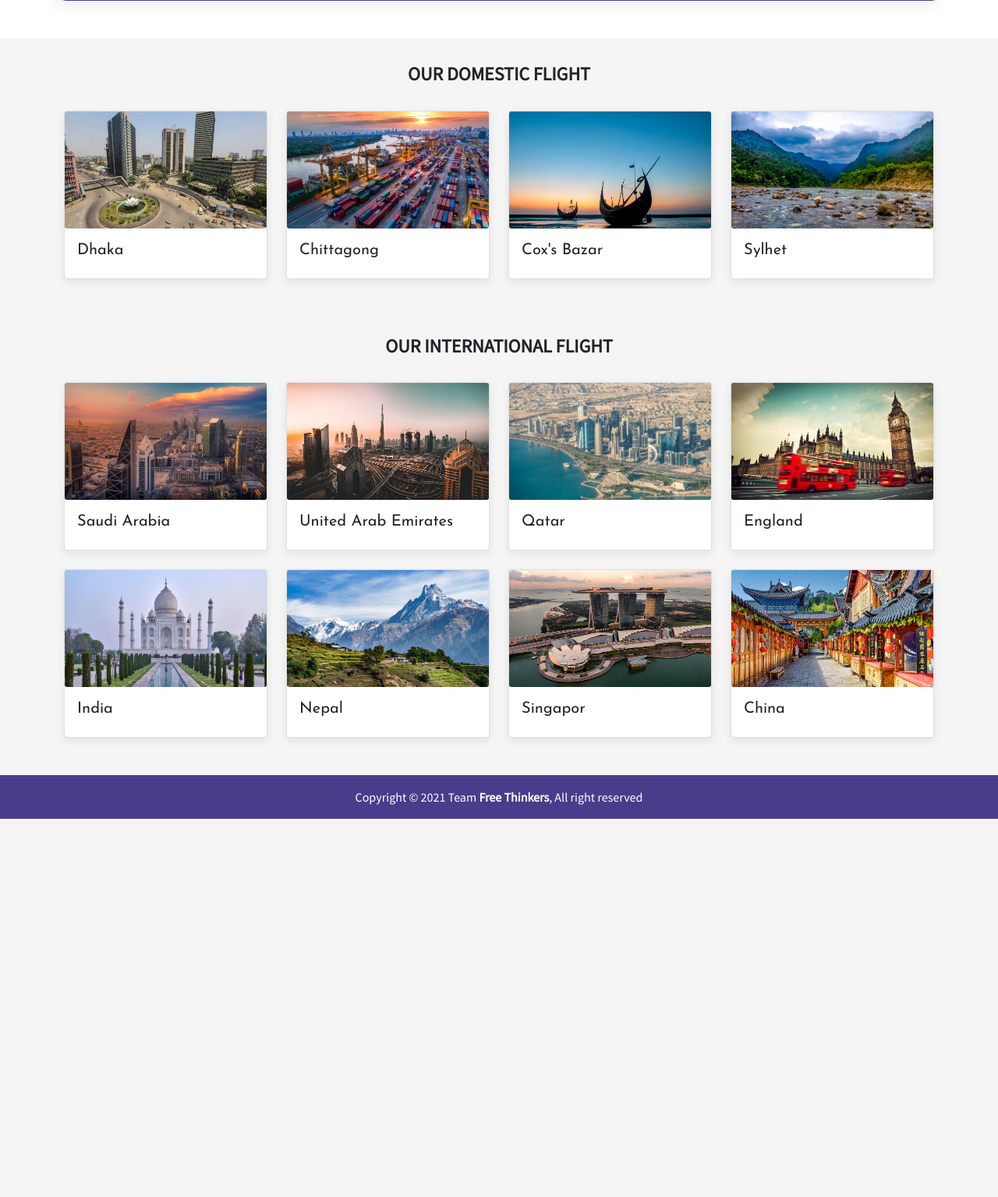
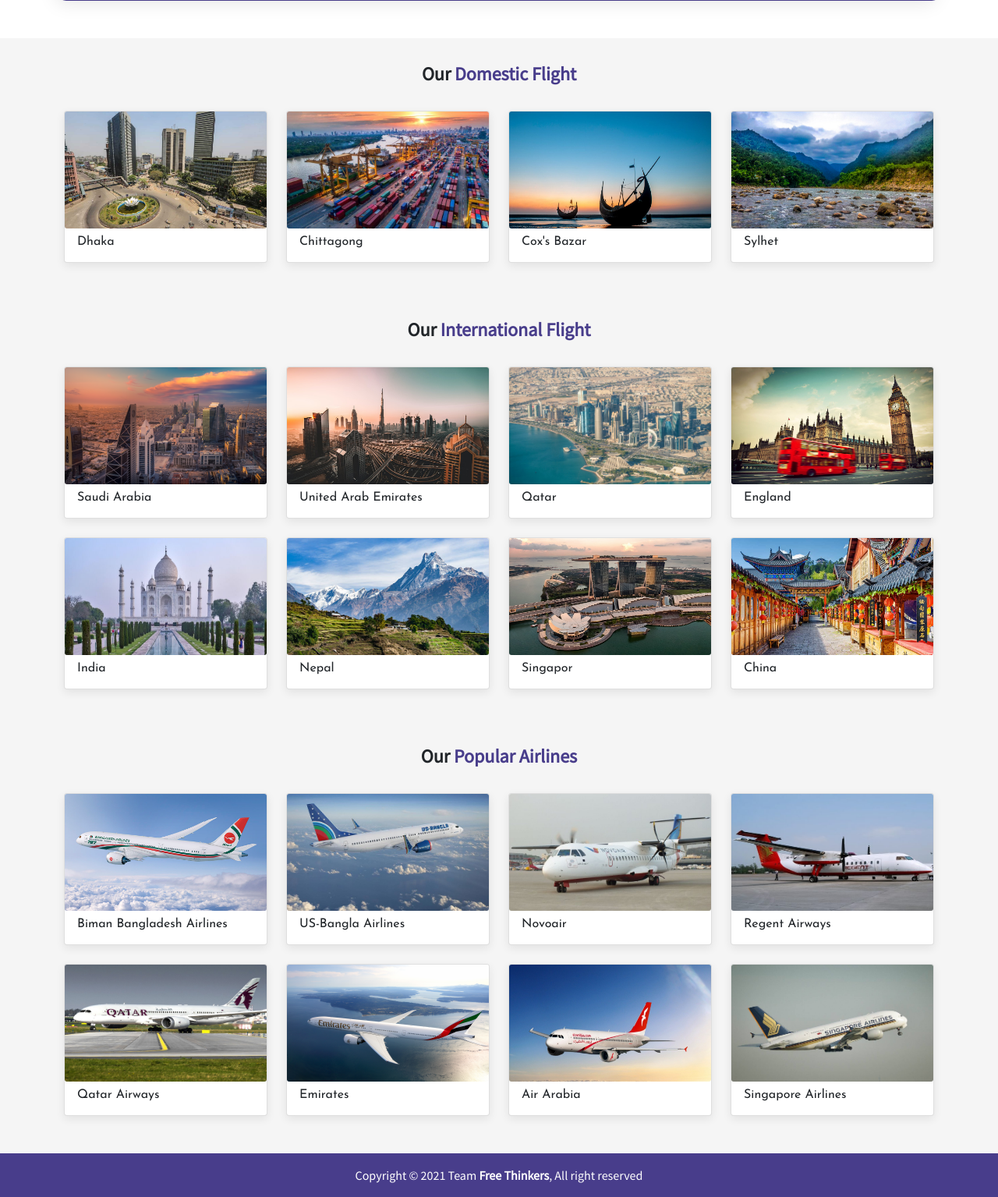
Before and after one commit to Habidhossen/Airline-Ticket-Reservation-System, a PHP site: page / in a window 1280 px wide. Shown: the part 1288-2823 px from the top of the page at 78% size. Before the commit the page ends 2338 px from the top, so only its background shows below. Run offline with PHP 8.4, Linux system fonts and the light colour scheme.

Commit message:
code added

```diff
--- a/index.html
+++ b/index.php
@@ -27,15 +27,15 @@
     <div class="d-flex flex-column">
       <header class="mb-auto header-nav-bg">
         <div>
-          <a href="" class="d-flex float-md-start text-decoration-none text-white justify-content-center">
+          <a href="index.php" class="d-flex float-md-start text-decoration-none text-white justify-content-center">
             <img src="images/logo_1.svg" width="40" height="32">
             <h3><strong>ATRS</strong></h3>
           </a>
           <nav class="nav nav-masthead justify-content-center float-md-end">
-            <a class="nav-link text-white" aria-current="page" href="#">Home</a>
-            <a class="nav-link text-white" href="#">About</a>
-            <a class="nav-link text-white" href="#">Contact us</a>
-            <a class="nav-link text-white" href="admin/admin_login.html">Admin login</a>
+            <a class="nav-link custom-nav-link" aria-current="page" href="index.php">Home</a>
+            <a class="nav-link custom-nav-link" href="about.php">About</a>
+            <a class="nav-link custom-nav-link" href="contact.php">Contact us</a>
+            <a class="nav-link custom-nav-link" href="admin/admin_login.php">Admin login</a>
           </nav>
         </div>
       </header>
@@ -52,7 +52,7 @@
 
 
   <!--=======Search-flights Part starts here=======-->
-  <section class="py-5" id="register">
+  <section class="py-5">
     <div class="container search-flight-container">
       <div class="row">
         <div class="col-md-4 py-5 text-white">
@@ -160,109 +160,178 @@
 
 
 
-  <!--=======Various-flight(Domestic & International) Part starts here=======-->
+  <!--=======Various-flight(Domestic & International) and Popular Airlines Part starts here=======-->
   <section class="pt-2 pb-5" style="background-color: whitesmoke;">
     <div class="container">
-      <h4 class="fw-bold text-center py-4">OUR DOMESTIC FLIGHT</h4>
+      <h4 class="fw-bold text-center py-4">Our <span style="color: darkslateblue;">Domestic Flight</span></h4>
       <div class="row row-cols-1 row-cols-md-4 g-4">
         <div class="col">
           <div class="card">
             <img src="images/dhaka.jpg" class="card-img" alt="...">
-            <div class="card-body">
-              <h5 class="card-title">Dhaka</h5>
+            <div class="card-body py-2">
+              <h6 class="card-title">Dhaka</h6>
             </div>
           </div>
         </div>
         <div class="col">
           <div class="card">
             <img src="images/chittagong.jpg" class="card-img" alt="...">
-            <div class="card-body">
-              <h5 class="card-title">Chittagong</h5>
+            <div class="card-body py-2">
+              <h6 class="card-title">Chittagong</h6>
             </div>
           </div>
         </div>
         <div class="col">
           <div class="card">
             <img src="images/cox's_bazar.jpg" class="card-img" alt="...">
-            <div class="card-body">
-              <h5 class="card-title">Cox's Bazar</h5>
+            <div class="card-body py-2">
+              <h6 class="card-title">Cox's Bazar</h6>
             </div>
           </div>
         </div>
         <div class="col">
           <div class="card">
             <img src="images/sylhet.jpg" class="card-img" alt="...">
-            <div class="card-body">
-              <h5 class="card-title">Sylhet</h5>
+            <div class="card-body py-2">
+              <h6 class="card-title">Sylhet</h6>
             </div>
           </div>
         </div>
       </div>
     </div>
     <div class="container mt-5">
-      <h4 class="fw-bold text-center py-4">OUR INTERNATIONAL FLIGHT</h4>
+      <h4 class="fw-bold text-center py-4">Our <span style="color: darkslateblue;">International Flight</span></h4>
       <div class="row row-cols-1 row-cols-md-4 g-4">
         <div class="col">
           <div class="card">
             <img src="images/saudi_arabia.png" class="card-img" alt="...">
-            <div class="card-body">
-              <h5 class="card-title">Saudi Arabia</h5>
+            <div class="card-body py-2">
+              <h6 class="card-title">Saudi Arabia</h6>
             </div>
           </div>
         </div>
         <div class="col">
           <div class="card">
             <img src="images/uae.jpg" class="card-img" alt="...">
-            <div class="card-body">
-              <h5 class="card-title">United Arab Emirates</h5>
+            <div class="card-body py-2">
+              <h6 class="card-title">United Arab Emirates</h6>
             </div>
           </div>
         </div>
         <div class="col">
           <div class="card">
             <img src="images/qatar.jpg" class="card-img" alt="...">
-            <div class="card-body">
-              <h5 class="card-title">Qatar</h5>
+            <div class="card-body py-2">
+              <h6 class="card-title">Qatar</h6>
             </div>
           </div>
         </div>
         <div class="col">
           <div class="card">
             <img src="images/england.jpg" class="card-img" alt="...">
-            <div class="card-body">
-              <h5 class="card-title">England</h5>
+            <div class="card-body py-2">
+              <h6 class="card-title">England</h6>
             </div>
           </div>
         </div>
         <div class="col">
           <div class="card">
             <img src="images/india.jpg" class="card-img" alt="...">
-            <div class="card-body">
-              <h5 class="card-title">India</h5>
+            <div class="card-body py-2">
+              <h6 class="card-title">India</h6>
             </div>
           </div>
         </div>
         <div class="col">
           <div class="card">
             <img src="images/nepal.jpg" class="card-img" alt="...">
-            <div class="card-body">
-              <h5 class="card-title">Nepal</h5>
+            <div class="card-body py-2">
+              <h6 class="card-title">Nepal</h6>
             </div>
           </div>
         </div>
         <div class="col">
           <div class="card">
             <img src="images/singapore.jpg" class="card-img" alt="...">
-            <div class="card-body">
-              <h5 class="card-title">Singapor</h5>
+            <div class="card-body py-2">
+              <h6 class="card-title">Singapor</h6>
             </div>
           </div>
         </div>
         <div class="col">
           <div class="card">
             <img src="images/china.jpg" class="card-img" alt="...">
-            <div class="card-body">
-              <h5 class="card-title">China</h5>
+            <div class="card-body py-2">
+              <h6 class="card-title">China</h6>
+            </div>
+          </div>
+        </div>
+      </div>
+    </div>
+    <div class="container mt-5">
+      <h4 class="fw-bold text-center py-4">Our <span style="color: darkslateblue;">Popular Airlines</span></h4>
+      <div class="row row-cols-1 row-cols-md-4 g-4">
+        <div class="col">
+          <div class="card">
+            <img src="images/biman_bangladesh.jpg" class="card-img" alt="...">
+            <div class="card-body py-2">
+              <h6 class="card-title">Biman Bangladesh Airlines</h6>
+            </div>
+          </div>
+        </div>
+        <div class="col">
+          <div class="card">
+            <img src="images/us_bangla.jpg" class="card-img" alt="...">
+            <div class="card-body py-2">
+              <h6 class="card-title">US-Bangla Airlines</h6>
+            </div>
+          </div>
+        </div>
+        <div class="col">
+          <div class="card">
+            <img src="images/novoair.jpg" class="card-img" alt="...">
+            <div class="card-body py-2">
+              <h6 class="card-title">Novoair</h6>
+            </div>
+          </div>
+        </div>
+        <div class="col">
+          <div class="card">
+            <img src="images/regent_airways.jpg" class="card-img" alt="...">
+            <div class="card-body py-2">
+              <h6 class="card-title">Regent Airways</h6>
+            </div>
+          </div>
+        </div>
+        <div class="col">
+          <div class="card">
+            <img src="images/qatar_airways.jpg" class="card-img" alt="...">
+            <div class="card-body py-2">
+              <h6 class="card-title">Qatar Airways</h6>
+            </div>
+          </div>
+        </div>
+        <div class="col">
+          <div class="card">
+            <img src="images/emirates.png" class="card-img" alt="...">
+            <div class="card-body py-2">
+              <h6 class="card-title">Emirates</h6>
+            </div>
+          </div>
+        </div>
+        <div class="col">
+          <div class="card">
+            <img src="images/air_arabia.jpg" class="card-img" alt="...">
+            <div class="card-body py-2">
+              <h6 class="card-title">Air Arabia</h6>
+            </div>
+          </div>
+        </div>
+        <div class="col">
+          <div class="card">
+            <img src="images/singapore_airlines.jpg" class="card-img" alt="...">
+            <div class="card-body py-2">
+              <h6 class="card-title">Singapore Airlines</h6>
             </div>
           </div>
         </div>
```
Also changed, not shown: admin/admin_dashboard.php (added, +75 -0 lines), admin/admin_login.php (renamed from admin/admin_login.html, +14 -15 lines), css/style.css (+43 -18 lines), about.html (deleted), about.php (added), contact.php (added), images/air_arabia.jpg (added), images/biman_bangladesh.jpg (added), images/emirates.png (added), images/novoair.jpg (added), images/qatar_airways.jpg (added), images/regent_airways.jpg (added), images/saidpur_airport.jpg (added), images/singapore_airlines.jpg (added), 1 more files.
